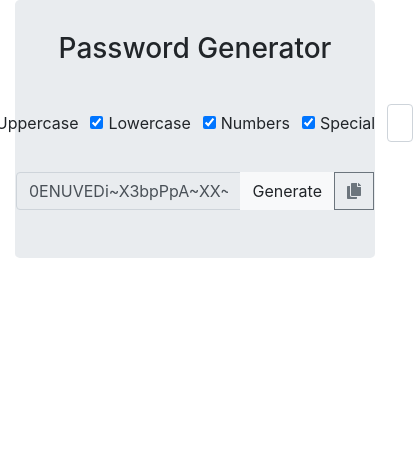
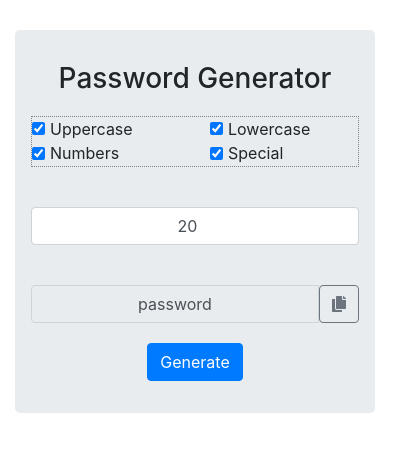
Before and after one commit to gnuchu/pwgen-react, a React (Create React App) app: page / in a window 390 px wide. Shown: the top 452 px of the page, 413 px wide, since content can reach past the window. Built offline with nearby package versions, Linux system fonts and the light colour scheme.

Commit message:
Updates to layout for mobile. Checkboxes not working

```diff
--- a/src/App.css
+++ b/src/App.css
@@ -28,8 +28,8 @@ h3 {
   margin: 25 0px 25 0px;
 }
 
-.password-input {
-  margin: 10px 0px 10px 0px;
+.input-margins {
+  margin: 20px 0px 20px 0px;
 }
 
 .password-box {
@@ -42,9 +42,18 @@ h3 {
 
 .checkBoxes {
   margin: 20px 0px 20px 0px;
-  /* border: 1px dotted grey; */
+  border: 1px dotted grey;
 }
 
 .input-box-center {
   text-align: center;
 }
+
+.jumbotron {
+  margin-top: 30px;
+  padding: 20px;
+}
+
+.debug-border {
+  border: 1px dotted grey;
+}
--- a/src/App.js
+++ b/src/App.js
@@ -6,44 +6,72 @@ import { FontAwesomeIcon } from "@fortawesome/react-fontawesome";
 import { faCopy } from "@fortawesome/free-solid-svg-icons";
 import $ from 'jquery';
 
-class App extends React.Component {
 
-  state = {
-    password: generatePassword(20),
+// const subtractTwoArrays = (arr1, arr2) => {
+//   arr1.filter( el => !arr2.includes(el) )
+// }
+
+const initialState = {
+  upper: ['A','B','C','D','E','F','G','H','I','J','K','L','M','N','O','P','Q','R','S','T','U','V','W','X','Y','Z'],
+  lower: ['a','b','c','d','e','f','g','h','i','j','k','l','m','n','o','p','q','r','s','t','u','v','w','x','y','z'],
+  numbers: ['0','1','2','3','4','5','6','7','8','9'],
+  special: ['!','@','£','$','^','-','_','+','=','|',':',';','<','>','~'],
+  allChars: [],
   length: 20,
   useUpper: true,
   useLower: true,
   useNumbers: true,
-    useSpecial: true
+  useSpecial: true,
+  password: "password"
+}
+
+class App extends React.Component {
+
+  constructor(props) {
+    super(props);
+    this.state = initialState
+  }
+
+  componentDidMount() {
+    const allChars = this.state.upper.concat(this.state.lower, this.state.numbers, this.state.special)
+    this.setState({
+      allChars: allChars
+    })
   }
 
   onChangeUseUpper = (event) => {
     this.setState(initialState => ({
       useUpper: !initialState.useUpper,
+      password: generatePassword(this.state)
     }))
+
   }
 
   onChangeUseLower = () => {
     this.setState(initialState => ({
-      useLower: !initialState.useLower
+      useLower: !initialState.useLower,
+      password: generatePassword(this.state)
     }))
   }
 
   onChangeUseNumbers = () => {
     this.setState(initialState => ({
-      useNumbers: !initialState.useNumbers
+      useNumbers: !initialState.useNumbers,
+      password: generatePassword(this.state)
     }))
   }
 
   onChangeUseSpecial = () => {
     this.setState(initialState => ({
-      useSpecial: !initialState.useSpecial
+      useSpecial: !initialState.useSpecial,
+      password: generatePassword(this.state)
     }))
   }
 
   generateNewPassword = () => {
+    console.log(this.state)
     this.setState({
-      password: generatePassword(this.state.length)
+      password: generatePassword(this.state)
     })
   }
 
@@ -55,7 +83,8 @@ class App extends React.Component {
     let newLength = Number(event.target.value);
     newLength = newLength > 77 ? 77 : newLength;
     this.setState({
-      length: newLength
+      length: newLength,
+      password: generatePassword(this.state)
     })
   }
 
@@ -72,26 +101,19 @@ class App extends React.Component {
     $('#copied-notification').fadeOut(5000)
   }
 
-  selectChangedHandler(event) {
-    console.log(event);
-  }
-
   render() {
     return (
       <div className="App">
         <div className="container-fluid">
           <div className="jumbotron">
             <div className="row">
-              <div className="col-3">
-              </div>
-              <div className="col">
-                <div className="row d-flex justify-content-center title">
+              <div className="col col-sm-12">
+                <center>
                   <h3>Password Generator</h3>
-                </div>
-                <div className="row d-flex justify-content-center">
+                </center>
                 <div className="checkBoxes">
-                    {/* <div className="form-group mb-3 flex-nowrap"> */}
-                      <div className="input-group-prepend">
+                  <div className="row">
+                    <div className="col-6">
                       <div className="form-check form-check-inline">
                         <input
                           checked={this.state.useUpper}
@@ -102,6 +124,9 @@ class App extends React.Component {
                         </input>
                         <label className="form-check-label" htmlFor="upperCheck">Uppercase</label>
                       </div>
+                    </div>
+
+                    <div className="col-6">
                       <div className="form-check form-check-inline">
                         <input
                           checked={this.state.useLower}
@@ -112,6 +137,10 @@ class App extends React.Component {
                         </input>
                         <label className="form-check-label" htmlFor="lowerCheck">Lowercase</label>
                       </div>
+                    </div>
+                  </div>
+                  <div className="row">
+                    <div className="col-6">
                       <div className="form-check form-check-inline">
                         <input
                           checked={this.state.useNumbers}
@@ -122,6 +151,8 @@ class App extends React.Component {
                         </input>
                         <label className="form-check-label" htmlFor="numberCheck">Numbers</label>
                       </div>
+                    </div>
+                    <div className="col-6">
                       <div className="form-check form-check-inline">
                         <input
                           checked={this.state.useSpecial}
@@ -132,22 +163,25 @@ class App extends React.Component {
                         </input>
                         <label className="form-check-label" htmlFor="specialCheck">Special</label>
                       </div>
+                    </div>
+                  </div>
+                </div>
 
+                <div className="row">
+                  <div className="col">
                     <input
                       type="number"
-                          className="form-control password-input input-box-center"
+                      className="form-control input-margins input-box-center"
                       aria-label="Password Length"
                       value={this.state.length}
                       onChange={(event) => this.handleLength(event)}>
                     </input>
-                      </div>
-                    </div>
 
-                    <div className="input-group mb-3">
+                    <div className="input-group">
                       <input
                         id="password-box"
                         type="text"
-                        className="form-control input-box-center"
+                        className="form-control input-box-center input-margins"
                         placeholder="Password"
                         aria-label="Password"
                         value={this.state.password}
@@ -155,20 +189,8 @@ class App extends React.Component {
                         readOnly>
                       </input>
 
-                      <div className="input-group-append">
                       <button
-                          type="button"
-                          className="btn btn-light float-right"
-                          onClick={this.generateNewPassword}>
-
-                          Generate
-
-                        </button>
-                      </div>
-
-                      <div className="input-group-append">
-                        <button
-                          className="btn btn-outline-secondary"
+                        className="btn btn-outline-secondary input-margins"
                         type="button"
                         id="copy-button"
                         aria-label="Copy"
@@ -177,12 +199,29 @@ class App extends React.Component {
                         <FontAwesomeIcon icon={faCopy} />
 
                       </button>
+
                     </div>
+                  </div>
+                </div>
+
+                <div className="row">
+                  <div className="col col-sm-4"></div>
+
+                  <div className="col col-sm-4">
+                    <button
+                      type="button"
+                      className="btn btn-primary float-right"
+                      onClick={this.generateNewPassword}>
+
+                      Generate
+
+                    </button>
+                  </div>
+
+                  <div className="col col-sm-4">
                     <div id="copied-notification"></div>
                   </div>
                 </div>
-              </div>
-              <div className="col-3">
               </div>
             </div>
           </div>
--- a/src/Functions.js
+++ b/src/Functions.js
@@ -1,28 +1,29 @@
-const upper = ['A','B','C','D','E','F','G','H','I','J','K','L','M','N','O','P','Q','R','S','T','U','V','W','X','Y','Z']
-const lower = ['a','b','c','d','e','f','g','h','i','j','k','l','m','n','o','p','q','r','s','t','u','v','w','x','y','z']
-const numbers = ['0','1','2','3','4','5','6','7','8','9']
-const special = ['!','@','£','$','^','-','_','+','=','|',':',';','<','>','~']
-const allChars = upper.concat(lower, numbers, special)
 
-export function generatePassword(length) {
+export function generatePassword(settings) {
   let validPass = false
   let pass = ""
 
+  // createCharSet(settings)
+
+  if(settings.allChars.length === 0) {
+    return "At least 1 character set must be selected"
+  }
+
   while(!validPass) {
-    pass = generate(length)
-    validPass = validatePassword(pass)
+    pass = generate(settings)
+    validPass = validatePassword(pass, settings)
   }
 
   return pass
 }
 
-var generate = function(length) {
+var generate = function(settings) {
   let pass = ""
   let i = 0
-  const shuffledChars = shuffleArray(allChars)
+  const shuffledChars = shuffleArray(settings.allChars)
 
-  for(i=0; i<length; i++) {
-    var pos = Math.ceil(Math.random() * (length-1))
+  for(i=0; i<settings.length; i++) {
+    var pos = Math.ceil(Math.random() * (settings.length-1))
     pass += shuffledChars[pos]
   }
   return pass
@@ -37,11 +38,11 @@ var shuffleArray = function (a) {
   })
 }
 
-var validatePassword = function(pass) {
-  const hasUpper    = hasOne(pass, upper)
-  const hasLower    = hasOne(pass, lower)
-  const hasSpecial  = hasOne(pass, special)
-  const hasNumber   = hasOne(pass, numbers)
+var validatePassword = function(pass, settings) {
+  const hasUpper    = hasOne(pass, settings.upper)
+  const hasLower    = hasOne(pass, settings.lower)
+  const hasSpecial  = hasOne(pass, settings.special)
+  const hasNumber   = hasOne(pass, settings.numbers)
 
   return (hasUpper && hasLower && hasSpecial && hasNumber)
 
```
Lines whose indentation alone changed are shown as unchanged.
